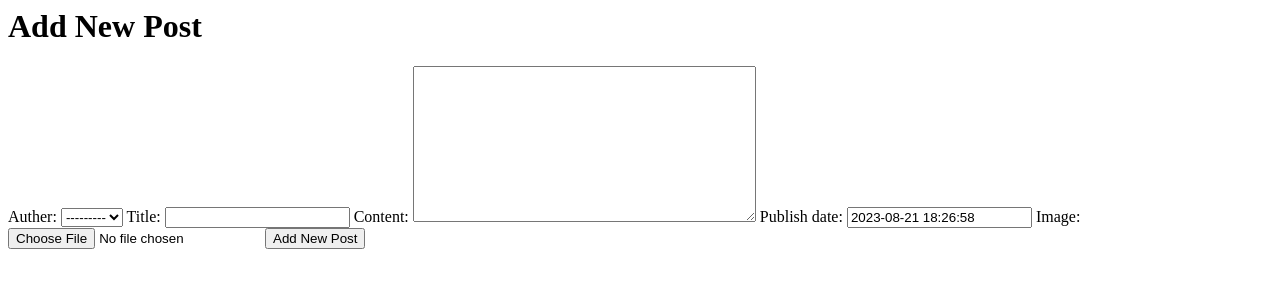
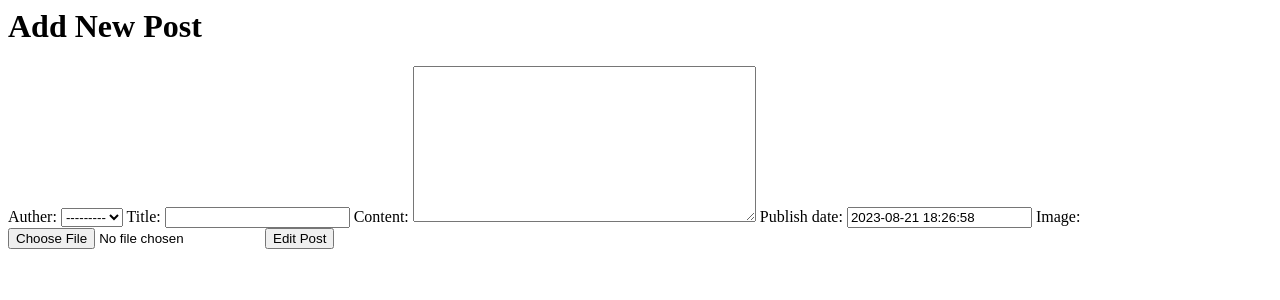
Before and after one commit to mohamadanasfattoum/Django-blog2, a Django app: page /blog/add/ in a window 1280 px wide. Shown: the top 300 px of the page. Run offline with Django 4.2, Linux system fonts and the light colour scheme; data comes from the database, SQL or seed files in the repository; parts of the project's set-up code (start-up, migrations or seed data) failed here and were passed over.

Commit message:
add post_id in post_edit

```diff
--- a/posts/templates/add.html
+++ b/posts/templates/add.html
@@ -5,6 +5,6 @@
     {% csrf_token %}
 
     {{form}}
-    <input type="submit" value="Add New Post">
+    <input type="submit" value="Edit Post">
 
 </form>
--- a/posts/templates/edit.html
+++ b/posts/templates/edit.html
@@ -1,4 +1,4 @@
-<h1>Edit New Post</h1>
+<h1>Edit Post</h1>
 
 
 <form method="post" enctype="multipart/form-data">
--- a/posts/views.py
+++ b/posts/views.py
@@ -32,7 +32,8 @@ def add_post(request):
 
 
 
-def edit_post(request):
+def edit_post(request,post_id):
+    data = post.objects.get(id=post_id)
     if request.method == 'POST':
         form = PostForm(request.POST, request.FILES)
         if form.is_valid():
--- a/project/urls.py
+++ b/project/urls.py
@@ -24,7 +24,7 @@ urlpatterns = [
     path('admin/', admin.site.urls),
     path('blog/', post_list),
     path('blog/add/',add_post),
-    path('blog/<int:post_id>',post_detail),
+    path('blog/<int:post_id>/',post_detail),
     path('blog/<int:post_id>/edit/',edit_post),
 ]
 
```
